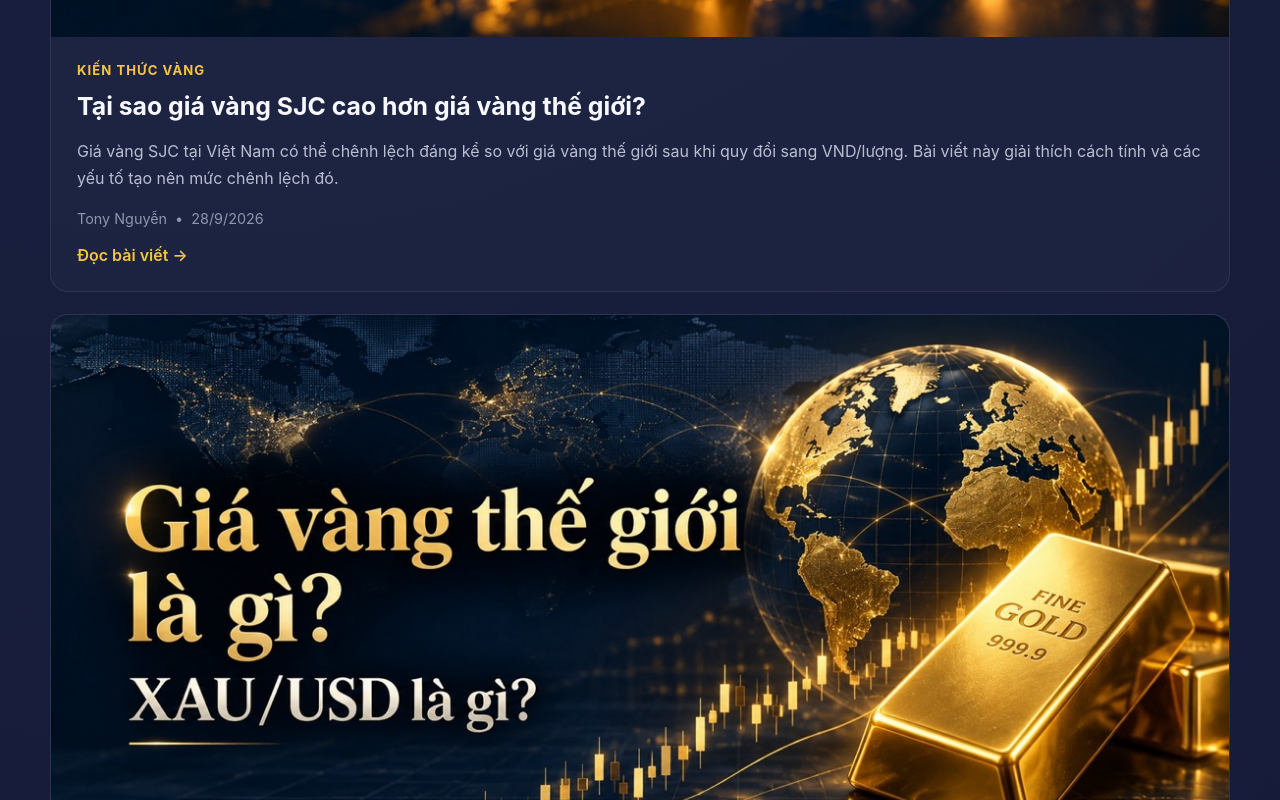
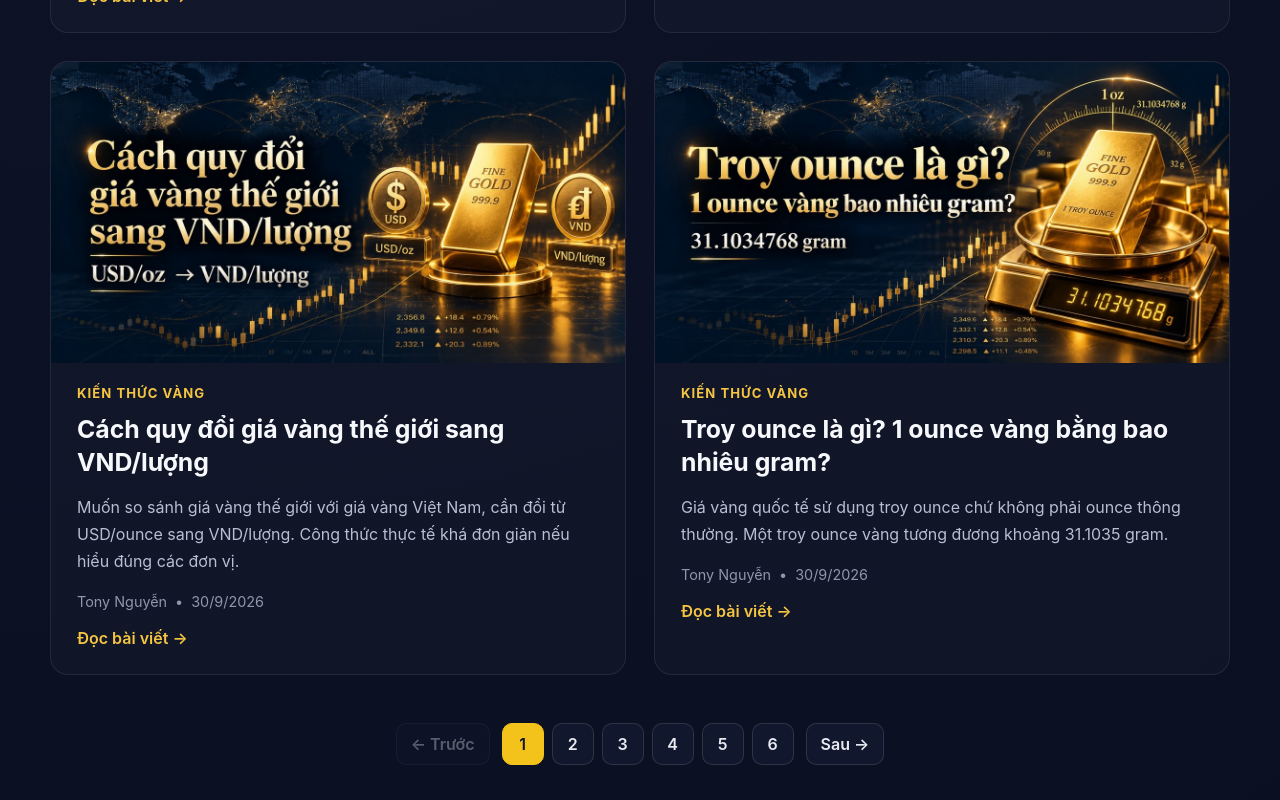
Before and after one commit to tunguyendg/giavang.today, a React (Vite) app: page /blog in a window 1280 px wide. Shown: the part 860-1660 px from the top of the page. Built offline with nearby package versions, Linux system fonts and the light colour scheme; no server answers.

Commit message:
improve blog grid and pagination

```diff
--- a/src/pages/Blog.jsx
+++ b/src/pages/Blog.jsx
@@ -1,9 +1,44 @@
-import { Link } from "react-router-dom";
+import { Link, useSearchParams } from "react-router-dom";
 import Seo from "../seo/Seo";
 import blogPosts from "../data/blogPosts";
 
 export default function Blog() {
+    const [searchParams, setSearchParams] = useSearchParams();
+
+    const POSTS_PER_PAGE = 4;
+
+    const currentPage = Math.max(
+        1,
+        Number(searchParams.get("page")) || 1
+    );
+
+    const totalPages = Math.ceil(blogPosts.length / POSTS_PER_PAGE);
+
+    const safePage = Math.min(currentPage, totalPages || 1);
+
+    const startIndex = (safePage - 1) * POSTS_PER_PAGE;
+
+    const visiblePosts = blogPosts.slice(
+        startIndex,
+        startIndex + POSTS_PER_PAGE
+    );
+
+    const goToPage = (page) => {
+        if (page < 1 || page > totalPages) return;
+
+        if (page === 1) {
+            setSearchParams({});
+        } else {
+            setSearchParams({ page: String(page) });
+        }
+
+        window.scrollTo({
+            top: 0,
+            behavior: "smooth",
+        });
+    };
     return (
+
         <>
             <Seo
                 title="Blog kiến thức vàng"
@@ -27,7 +62,7 @@ export default function Blog() {
                 </section>
 
                 <section className="blog-grid">
-                    {blogPosts.map((post) => (
+                    {visiblePosts.map((post) => (
                         <article
                             key={post.slug}
                             className="blog-card"
@@ -78,6 +113,46 @@ export default function Blog() {
                         </article>
                     ))}
                 </section>
+                {totalPages > 1 && (
+                    <nav className="blog-pagination" aria-label="Phân trang blog">
+                        <button
+                            type="button"
+                            onClick={() => goToPage(safePage - 1)}
+                            disabled={safePage === 1}
+                            className="blog-pagination-button"
+                        >
+                            ← Trước
+                        </button>
+
+                        <div className="blog-pagination-pages">
+                            {Array.from({ length: totalPages }, (_, index) => {
+                                const page = index + 1;
+
+                                return (
+                                    <button
+                                        key={page}
+                                        type="button"
+                                        onClick={() => goToPage(page)}
+                                        className={`blog-pagination-number ${safePage === page ? "active" : ""
+                                            }`}
+                                        aria-current={safePage === page ? "page" : undefined}
+                                    >
+                                        {page}
+                                    </button>
+                                );
+                            })}
+                        </div>
+
+                        <button
+                            type="button"
+                            onClick={() => goToPage(safePage + 1)}
+                            disabled={safePage === totalPages}
+                            className="blog-pagination-button"
+                        >
+                            Sau →
+                        </button>
+                    </nav>
+                )}
             </main>
         </>
     );
--- a/src/styles.css
+++ b/src/styles.css
@@ -1243,3 +1243,149 @@
   border-color: rgba(243, 194, 27, 0.55);
   background: #151c33;
 }
+
+/* =========================
+   BLOG GRID V2
+========================= */
+
+.blog-grid {
+  display: grid;
+  grid-template-columns: repeat(2, minmax(0, 1fr));
+  gap: 28px;
+  align-items: stretch;
+}
+
+.blog-card {
+  display: flex;
+  flex-direction: column;
+  min-width: 0;
+  height: 100%;
+  overflow: hidden;
+}
+
+.blog-card-image-link {
+  display: block;
+  overflow: hidden;
+}
+
+.blog-card-image {
+  display: block;
+  width: 100%;
+  aspect-ratio: 1200 / 630;
+  object-fit: cover;
+  transition: transform 0.25s ease;
+}
+
+.blog-card:hover .blog-card-image {
+  transform: scale(1.02);
+}
+
+/* nếu phần text của card có wrapper riêng thì giữ nguyên padding hiện tại */
+
+.blog-card h2,
+.blog-card h3 {
+  display: -webkit-box;
+  -webkit-box-orient: vertical;
+  -webkit-line-clamp: 2;
+  overflow: hidden;
+}
+
+.blog-card p {
+  display: -webkit-box;
+  -webkit-box-orient: vertical;
+  -webkit-line-clamp: 3;
+  overflow: hidden;
+}
+
+/* =========================
+   BLOG PAGINATION
+========================= */
+
+.blog-pagination {
+  display: flex;
+  align-items: center;
+  justify-content: center;
+  gap: 12px;
+  width: 100%;
+  margin: 42px auto 20px;
+}
+
+.blog-pagination-pages {
+  display: flex;
+  align-items: center;
+  justify-content: center;
+  gap: 8px;
+}
+
+.blog-pagination-button,
+.blog-pagination-number {
+  min-width: 42px;
+  height: 42px;
+  padding: 0 14px;
+
+  display: inline-flex;
+  align-items: center;
+  justify-content: center;
+
+  border: 1px solid rgba(255, 255, 255, 0.12);
+  border-radius: 10px;
+
+  background: #11172c;
+  color: #e8eaf2;
+
+  font: inherit;
+  font-weight: 600;
+
+  cursor: pointer;
+  transition:
+    background 0.2s ease,
+    border-color 0.2s ease,
+    color 0.2s ease,
+    transform 0.2s ease;
+}
+
+.blog-pagination-button:hover:not(:disabled),
+.blog-pagination-number:hover {
+  border-color: rgba(243, 194, 27, 0.6);
+  color: #f3c21b;
+  transform: translateY(-1px);
+}
+
+.blog-pagination-number.active {
+  background: #f3c21b;
+  border-color: #f3c21b;
+  color: #11172c;
+}
+
+.blog-pagination-button:disabled {
+  opacity: 0.35;
+  cursor: not-allowed;
+}
+
+/* =========================
+   RESPONSIVE
+========================= */
+
+@media (max-width: 900px) {
+  .blog-grid {
+    grid-template-columns: 1fr;
+    gap: 22px;
+  }
+
+  .blog-pagination {
+    gap: 8px;
+    margin-top: 32px;
+    flex-wrap: wrap;
+  }
+
+  .blog-pagination-button,
+  .blog-pagination-number {
+    min-width: 38px;
+    height: 38px;
+    padding: 0 11px;
+  }
+}
+
+.blog-pagination {
+  margin: 30px auto 20px;
+}
```
